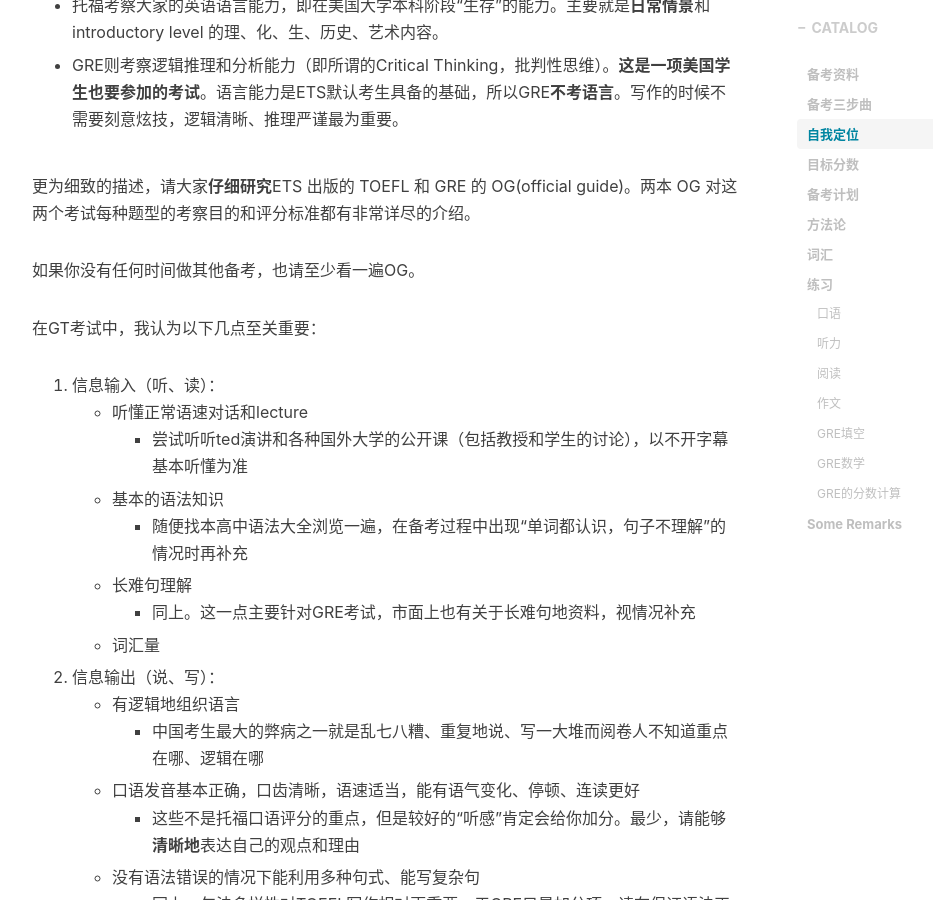
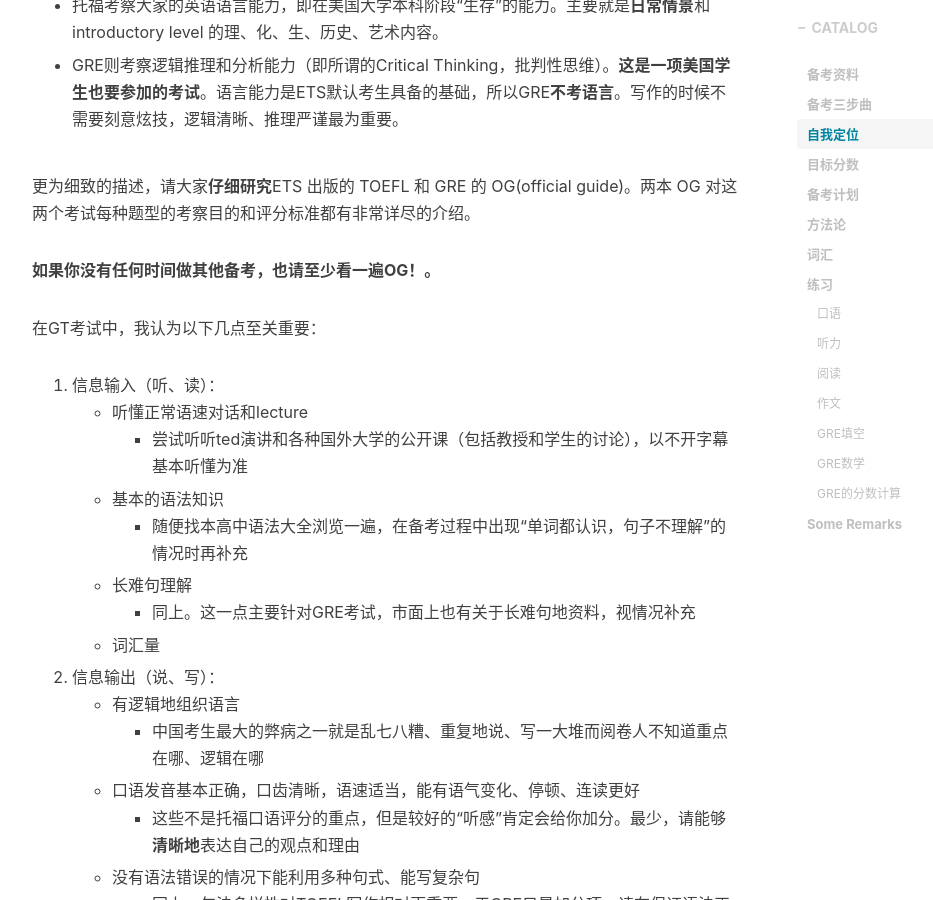
Before and after one commit to RangerX-36917/RangerX-36917.github.io, a Jekyll site: the page built from _posts/2018-09-21-test-post.md, in a window 1280 px wide and 900 px high, scrolled down 3669 px. Shown: the whole window, without its empty margins (233-1166 px from the left). Built offline with Jekyll 4.4.1, drawn with Linux system fonts in a browser that asks for light colours; nearby versions of some CDN libraries; comment, search, counter and statistics services are not loaded.

Commit message:
edit site

```diff
--- a/_posts/2018-09-21-test-post.md
+++ b/_posts/2018-09-21-test-post.md
@@ -93,7 +93,7 @@ TOEFL 的核心词汇笔者基本具备，大家根据情况自行补充，忽
 
 更为细致的描述，请大家**仔细研究**ETS 出版的 TOEFL 和 GRE 的 OG(official guide)。两本 OG 对这两个考试每种题型的考察目的和评分标准都有非常详尽的介绍。
 
-如果你没有任何时间做其他备考，也请至少看一遍OG。
+**如果你没有任何时间做其他备考，也请至少看一遍OG！。**
 
 在GT考试中，我认为以下几点至关重要：
 1. 信息输入（听、读）：
```
Also changed, not shown: img/avatar-hux-ny0.jpg (deleted).
